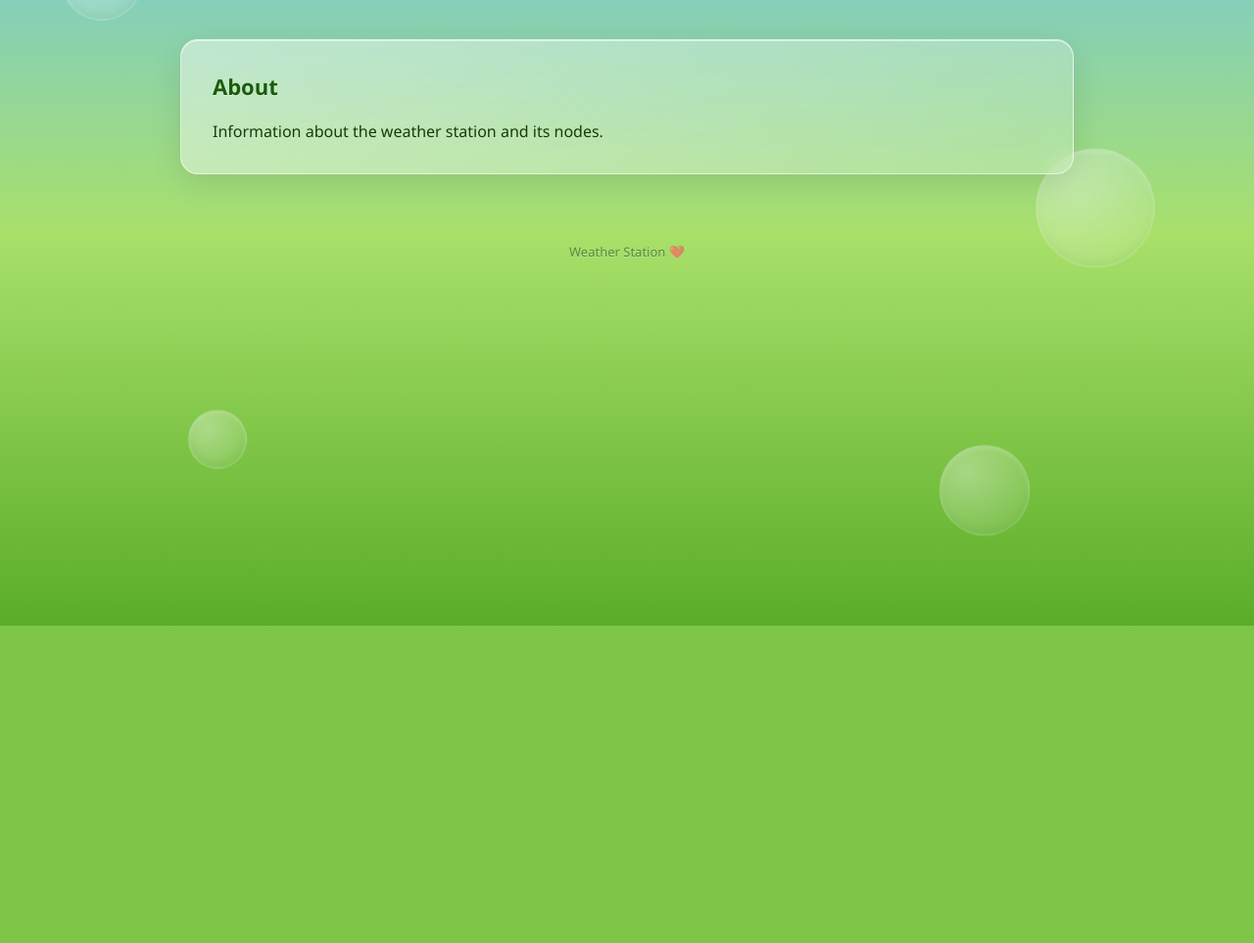
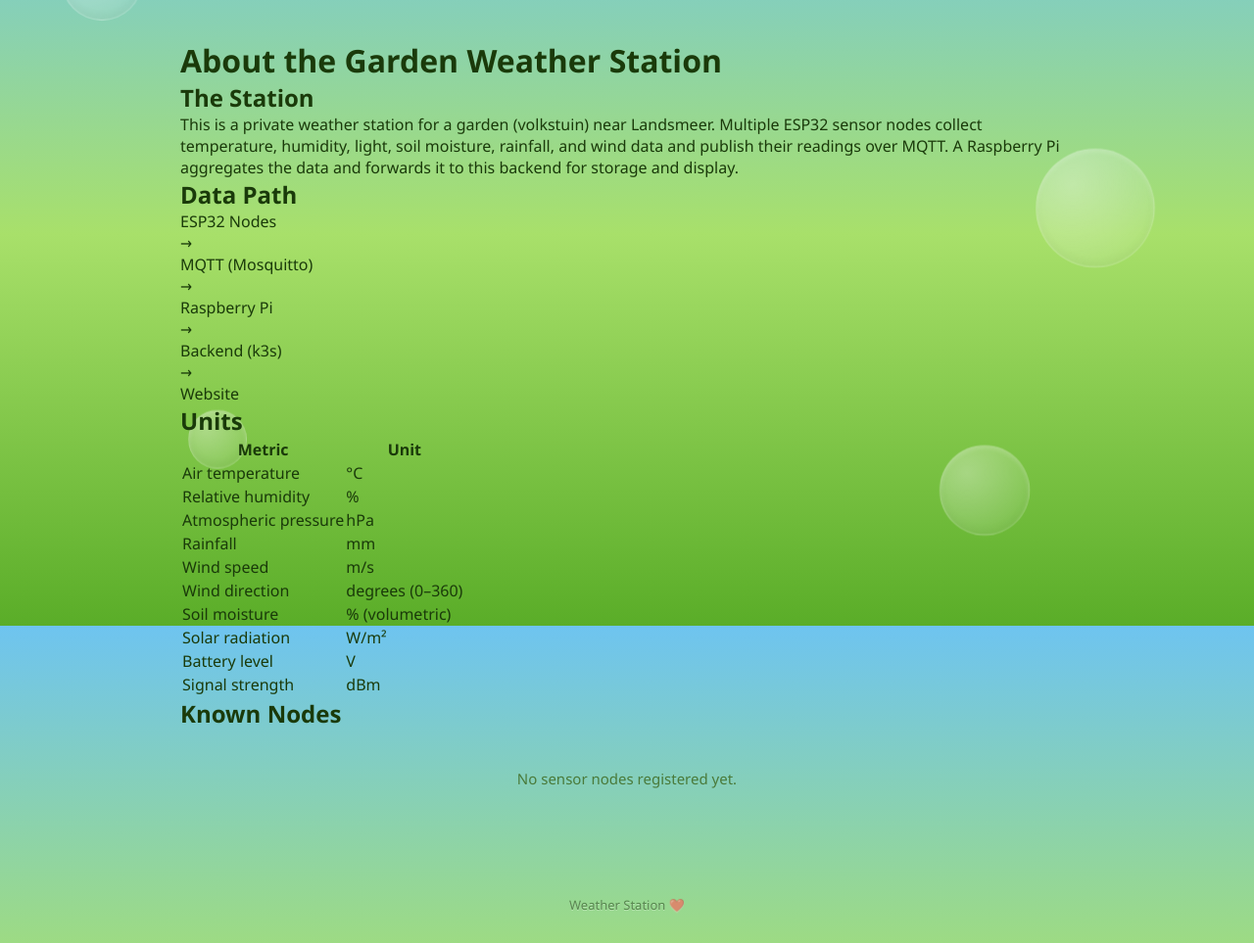
Before and after one commit to cecedabro/weatherstation, a FastAPI app: page /about in a window 1280 px wide. Shown: the part 161-1124 px from the top of the page at 98% size. Before the commit the page ends 800 px from the top, so only its background shows below. Run offline with FastAPI, Linux system fonts and the light colour scheme.

Commit message:
T38: `/about` page (SPEC 10.8): what the station is, the data path (nodes → MQTT → Pi → backend → website) as a simple HTML/CSS diagram or list, the units used, and a table of known nodes from the registry (id, type, first seen, last seen). Write `tests/test_page_about.py`.

```diff
--- a/backend/app/templates/about.html
+++ b/backend/app/templates/about.html
@@ -1,8 +1,92 @@
 {% extends "base.html" %}
-{% block title %}{{ page_title }} - Weather Station{% endblock %}
+{% block title %}About{% endblock %}
 {% block content %}
-<section class="card">
-  <h2>{{ page_title }}</h2>
-  <p>Information about the weather station and its nodes.</p>
-</section>
+<div class="about-page">
+  <h1>About the Garden Weather Station</h1>
+
+  <section class="about-section">
+    <h2>The Station</h2>
+    <p>
+      This is a private weather station for a garden (volkstuin) near Landsmeer.
+      Multiple ESP32 sensor nodes collect temperature, humidity, light, soil moisture,
+      rainfall, and wind data and publish their readings over MQTT. A Raspberry Pi
+      aggregates the data and forwards it to this backend for storage and display.
+    </p>
+  </section>
+
+  <section class="about-section">
+    <h2>Data Path</h2>
+    <div class="data-path-diagram">
+      <div class="path-node">ESP32 Nodes</div>
+      <div class="path-arrow">→</div>
+      <div class="path-node">MQTT (Mosquitto)</div>
+      <div class="path-arrow">→</div>
+      <div class="path-node">Raspberry Pi</div>
+      <div class="path-arrow">→</div>
+      <div class="path-node">Backend (k3s)</div>
+      <div class="path-arrow">→</div>
+      <div class="path-node">Website</div>
+    </div>
+  </section>
+
+  <section class="about-section">
+    <h2>Units</h2>
+    <table class="data-table">
+      <thead>
+        <tr>
+          <th>Metric</th>
+          <th>Unit</th>
+        </tr>
+      </thead>
+      <tbody>
+        <tr><td>Air temperature</td><td>°C</td></tr>
+        <tr><td>Relative humidity</td><td>%</td></tr>
+        <tr><td>Atmospheric pressure</td><td>hPa</td></tr>
+        <tr><td>Rainfall</td><td>mm</td></tr>
+        <tr><td>Wind speed</td><td>m/s</td></tr>
+        <tr><td>Wind direction</td><td>degrees (0–360)</td></tr>
+        <tr><td>Soil moisture</td><td>% (volumetric)</td></tr>
+        <tr><td>Solar radiation</td><td>W/m²</td></tr>
+        <tr><td>Battery level</td><td>V</td></tr>
+        <tr><td>Signal strength</td><td>dBm</td></tr>
+      </tbody>
+    </table>
+  </section>
+
+  <section class="about-section">
+    <h2>Known Nodes</h2>
+    {% if nodes %}
+    <table class="data-table">
+      <thead>
+        <tr>
+          <th>Node ID</th>
+          <th>Type</th>
+          <th>First Seen</th>
+          <th>Last Seen</th>
+          <th>Status</th>
+        </tr>
+      </thead>
+      <tbody>
+        {% for node in nodes %}
+        <tr>
+          <td>{{ node.node_id }}</td>
+          <td>{{ node.node_type or "unknown" }}</td>
+          <td>{{ node.first_seen.strftime('%Y-%m-%d %H:%M UTC') }}</td>
+          <td>{{ node.last_seen.strftime('%Y-%m-%d %H:%M UTC') }}</td>
+          <td>
+            {% if node.online %}
+            <span class="badge badge-online">Online</span>
+            {% else %}
+            <span class="badge badge-offline">Offline</span>
+            {% endif %}
+          </td>
+        </tr>
+        {% endfor %}
+      </tbody>
+    </table>
+    {% else %}
+    <p class="empty-state">No sensor nodes registered yet.</p>
+    {% endif %}
+  </section>
+</div>
 {% endblock %}
--- a/backend/app/web.py
+++ b/backend/app/web.py
@@ -8,6 +8,7 @@ from urllib.parse import quote
 from fastapi import APIRouter, Query
 from fastapi.responses import HTMLResponse
 from jinja2 import Environment, FileSystemLoader
+from sqlalchemy import select
 
 from app.db import SessionLocal
 from app.fmt import _register_filters
@@ -255,6 +256,32 @@ async def history_page(node: str | None = Query(None)) -> HTMLResponse:
 @router.get("/about")
 async def about_page() -> HTMLResponse:
     """Render the about page per SPEC 10.8."""
-    template = _jinja_env.get_template("about.html")
-    html = template.render(active="about", page_title="About")
-    return HTMLResponse(content=html)
+    from app.models import Node
+
+    db = SessionLocal()
+    try:
+        now = datetime.now(UTC)
+        cutoff = now - timedelta(minutes=15)
+        nodes_rows = db.execute(select(Node).order_by(Node.node_id.asc())).scalars().all()
+        nodes = []
+        for n in nodes_rows:
+            last_seen = n.last_seen
+            nodes.append(
+                {
+                    "node_id": str(n.node_id),
+                    "node_type": n.node_type,
+                    "first_seen": n.first_seen,
+                    "last_seen": last_seen,
+                    "online": bool(last_seen and last_seen >= cutoff),
+                }
+            )
+        template = _jinja_env.get_template("about.html")
+        html = template.render(
+            nodes=nodes,
+            active="about",
+            page_title="About",
+            now=now,
+        )
+        return HTMLResponse(content=html)
+    finally:
+        db.close()
```
Also changed, not shown: PLAN.md (+1 -1 lines), PROGRESS.md (+6 -0 lines), backend/tests/test_page_about.py (added, +129 -0 lines).
